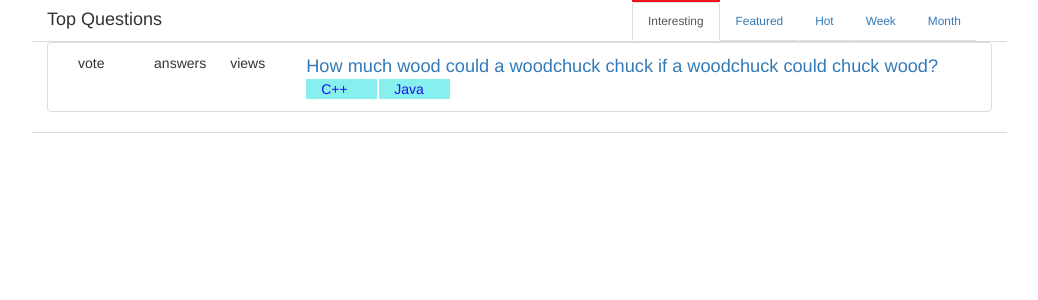
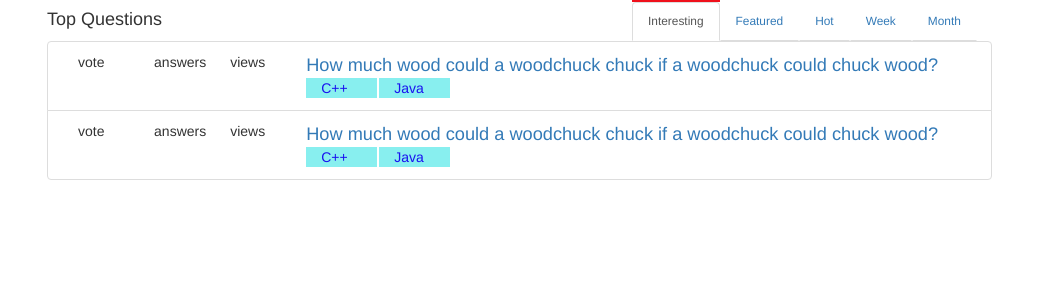
Before and after one commit to alex-B-Ly/so-clone, a PHP site: page / in a window 1280 px wide. Shown: the top 300 px of the page, without its empty margins (23-1061 px from the left). Run offline with PHP 8.4, Linux system fonts and the light colour scheme.

Commit message:
going to try something new

```diff
--- a/css/style.css
+++ b/css/style.css
@@ -7,11 +7,6 @@
   background: #fff;
   border-top: 2px solid #EF101B;
   border-bottom: 0;
-}
-
-.test{
-  border-top: 1px solid #DBDBDB;
-  border-bottom: 1px solid #DBDBDB;
 }
 
 .test2{
--- a/index.html
+++ b/index.html
@@ -54,6 +54,26 @@
           </div>
         </li>
 
+        <li class="list-group-item test2">
+          <div class="col-md-1 vote">vote</div>
+          <div class="col-md-1 answers">answers</div>
+          <div class="col-md-1 views">views</div>
+          <div class="col-md-9 question-wrap">
+            <div class="row">
+              <div class="col-md-12">
+                <a class="question" href="#">How much wood could a woodchuck chuck if a woodchuck could chuck wood?</a>
+              </div>
+            </div>
+            <div class="row">
+              <div class="col-md-8 tags">
+                <div class="col-md-2 tag">C++</div>
+                <div class="col-md-2 tag">Java</div>
+              </div>
+              <div class="col-md-4"></div>
+            </div>
+          </div>
+        </li>
+
       </ul>
     </div>
 
```
